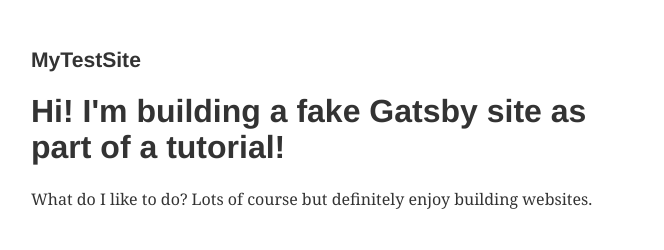
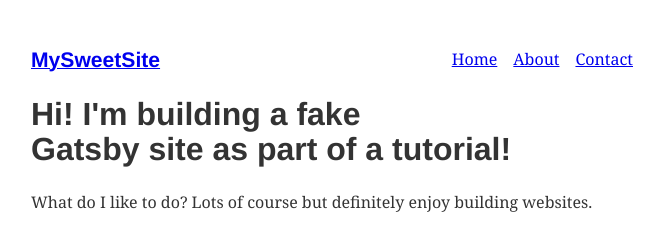
Before and after one commit to bright23/gatsby-tutorial-part-three, a Gatsby site: page / in a window 1280 px wide. Shown: the whole page, without its empty margins (300-964 px from the left). Built offline with nearby package versions, Linux system fonts and the light colour scheme; Gatsby itself is replaced by a stand-in of ours.

Commit message:
change : add comon header links

```diff
--- a/src/components/layout.js
+++ b/src/components/layout.js
@@ -1,8 +1,23 @@
 import React from "react"
+import { Link } from "gatsby"
+const ListLink = props => (
+  <li style={{ display: `inline-block`, marginRight: `1rem` }}>
+    <Link to={props.to}>{props.children}</Link>
+  </li>
+)
 
 export default ({ children }) => (
   <div style={{ margin: `3rem auto`, maxWidth: 650, padding: `0 1rem` }}>
-    <h3>MyTestSite</h3>
+    <header style={{ marginBottom: `1.5rem` }}>
+      <Link to="/" style={{ textShadow: `none`, backgroundImage: `none` }}>
+        <h3 style={{ display: `inline` }}>MySweetSite</h3>
+      </Link>
+      <ul style={{ listStyle: `none`, float: `right` }}>
+        <ListLink to="/">Home</ListLink>
+        <ListLink to="/about/">About</ListLink>
+        <ListLink to="/contact/">Contact</ListLink>
+      </ul>
+    </header>
     {children}
   </div>
 )
```
